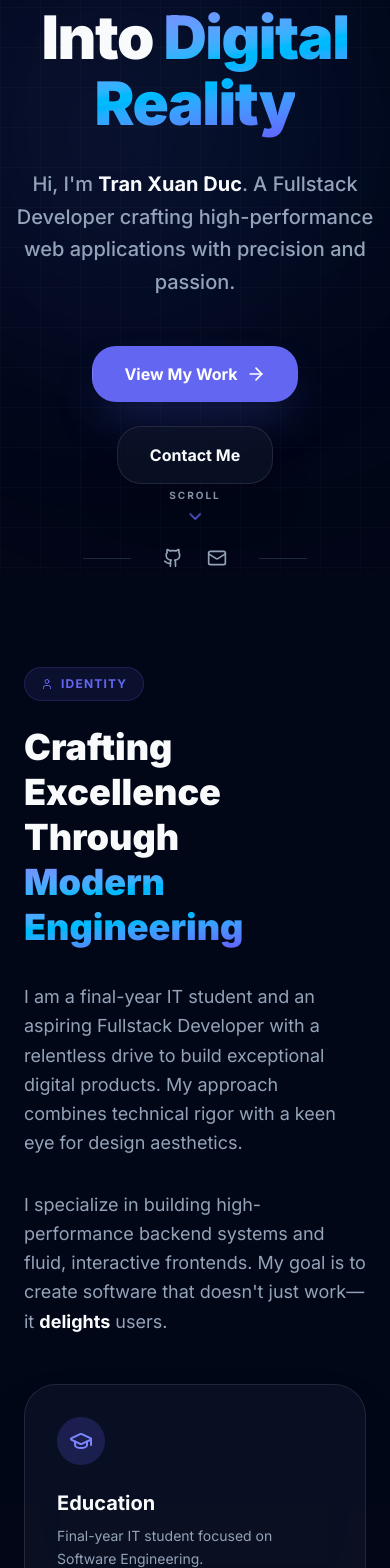
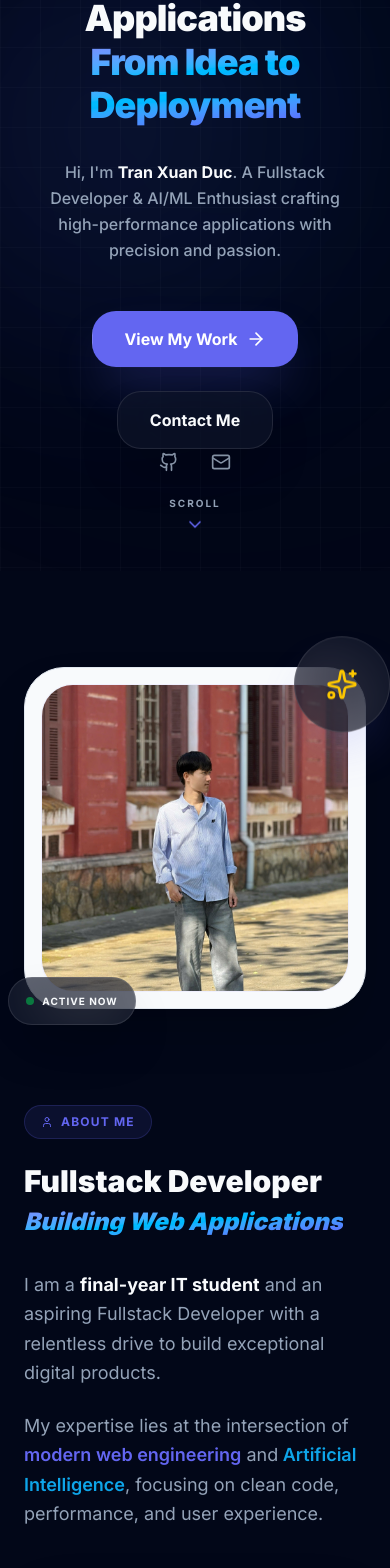
Before and after one commit to TranXuanDuc28/Portfolio, a Next.js app: page / in a window 390 px wide. Shown: the part 273-1841 px from the top of the page. Built offline with nearby package versions, Linux system fonts and the light colour scheme.

Commit message:
feat: UI/UX premium redesign, mobile responsive fixes & EmailJS setup

```diff
--- a/package.json
+++ b/package.json
@@ -9,6 +9,7 @@
     "lint": "eslint"
   },
   "dependencies": {
+    "@emailjs/browser": "^4.4.1",
     "clsx": "^2.1.1",
     "framer-motion": "^12.38.0",
     "lucide-react": "^1.11.0",
@@ -16,6 +17,7 @@
     "next-themes": "^0.4.6",
     "react": "19.2.4",
     "react-dom": "19.2.4",
+    "sonner": "^2.0.7",
     "tailwind-merge": "^3.5.0"
   },
   "devDependencies": {
--- a/src/app/layout.tsx
+++ b/src/app/layout.tsx
@@ -3,6 +3,7 @@ import { Inter } from "next/font/google";
 import "./globals.css";
 import { ThemeProvider } from "@/components/providers/ThemeProvider";
 import { Preloader } from "@/components/ui/Preloader";
+import { Toaster } from "sonner";
 
 const inter = Inter({
   subsets: ["latin"],
@@ -46,6 +47,7 @@ export default function RootLayout({
     <html lang="en" className="scroll-smooth" suppressHydrationWarning>
       <body className={`${inter.variable} font-sans bg-background text-foreground min-h-screen selection:bg-primary/30`}>
         <ThemeProvider attribute="data-theme" defaultTheme="dark" enableSystem>
+          <Toaster richColors position="top-right" />
           <Preloader />
           {children}
           <script
--- a/src/components/layout/Navbar.tsx
+++ b/src/components/layout/Navbar.tsx
@@ -34,9 +34,8 @@ export default function Navbar() {
 
   return (
     <nav
-      className={`fixed top-0 w-full z-50 transition-all duration-500 ${
-        scrolled ? "py-4" : "py-8"
-      }`}
+      className={`fixed top-0 w-full z-50 transition-all duration-500 ${scrolled ? "py-4" : "py-8"
+        }`}
     >
       <motion.div
         className="fixed top-0 left-0 right-0 h-1 bg-primary origin-left z-50"
@@ -46,7 +45,8 @@ export default function Navbar() {
         <motion.div
           initial={{ opacity: 0, x: -20 }}
           animate={{ opacity: 1, x: 0 }}
-          className="relative group cursor-pointer"
+          className="text-2xl font-black tracking-tighter flex items-center gap-1 group"
+          suppressHydrationWarning
         >
           <div className="absolute -inset-2 bg-gradient-to-r from-primary to-secondary rounded-xl blur-lg opacity-0 group-hover:opacity-50 transition duration-500" />
           <span className="relative text-2xl font-black tracking-tighter text-foreground">
@@ -68,20 +68,21 @@ export default function Navbar() {
         </div>
 
         <div className="hidden md:flex items-center gap-4">
-           <ThemeToggle />
-           <a
+          <ThemeToggle />
+          <a
             href="#contact"
             className="px-6 py-2.5 bg-foreground text-background rounded-xl text-sm font-bold hover:bg-primary hover:text-white transition-all flex items-center gap-2"
-           >
-              Let&apos;s Talk <ArrowUpRight className="w-4 h-4" />
-           </a>
+          >
+            Contact Me <ArrowUpRight className="w-4 h-4" />
+          </a>
         </div>
 
         {/* Mobile Menu Toggle */}
         <div className="md:hidden">
           <button
             onClick={() => setIsOpen(!isOpen)}
-            className="w-12 h-12 glass rounded-xl flex items-center justify-center transition-colors hover:bg-white/5"
+            suppressHydrationWarning
+            className="w-12 h-12 glass rounded-xl flex items-center justify-center transition-colors hover:bg-white/10"
           >
             {isOpen ? <X className="w-6 h-6" /> : <Menu className="w-6 h-6" />}
           </button>
--- a/src/components/sections/About.tsx
+++ b/src/components/sections/About.tsx
@@ -6,53 +6,51 @@ import { GraduationCap, Code2, Sparkles, User, Target, Zap } from "lucide-react"
 
 export default function About() {
   return (
-    <section id="about" className="section-padding bg-slate-900/5 dark:bg-slate-900/20">
+    <section id="about" className="section-padding bg-slate-900/5 dark:bg-slate-900/20 scroll-mt-32">
       <div className="max-w-7xl mx-auto">
-        <div className="flex flex-col lg:flex-row gap-20 items-center">
+        <div className="flex flex-col lg:flex-row gap-12 lg:gap-20 items-center">
           <motion.div
             initial={{ opacity: 0, x: -50 }}
             whileInView={{ opacity: 1, x: 0 }}
             viewport={{ once: true }}
             transition={{ duration: 0.8 }}
-            className="lg:w-1/2"
+            className="lg:w-1/2 order-2 lg:order-1"
           >
             <div className="inline-flex items-center gap-2 text-primary font-bold tracking-widest uppercase text-xs mb-6 px-4 py-2 bg-primary/10 rounded-full border border-primary/20">
               <User className="w-3 h-3" />
-              <span>Identity</span>
+              <span>About Me</span>
             </div>
 
-            <h2 className="text-4xl md:text-5xl font-black mb-8 leading-tight">
-              Crafting Excellence Through <br /> <span className="text-gradient">Modern Engineering</span>
+            <h2 className="text-3xl sm:text-4xl md:text-5xl font-black mb-8 leading-tight">
+              Fullstack Developer <br /> <span className="text-gradient text-2xl sm:text-3xl italic">Building Web Applications</span>
             </h2>
 
-            <div className="space-y-8 text-muted-foreground text-lg leading-relaxed">
+            <div className="space-y-6 text-muted-foreground text-lg leading-relaxed mb-10">
               <p>
-                I am a final-year IT student and an aspiring Fullstack Developer with a relentless
-                drive to build exceptional digital products. My approach combines technical
-                rigor with a keen eye for design aesthetics.
+                I am a <span className="text-foreground font-bold">final-year IT student</span> and an aspiring Fullstack Developer with a relentless
+                drive to build exceptional digital products.
               </p>
               <p>
-                I specialize in building high-performance backend systems and fluid,
-                interactive frontends. My goal is to create software that doesn&apos;t just
-                work—it <span className="text-foreground font-bold">delights</span> users.
+                My expertise lies at the intersection of <span className="text-primary font-semibold">modern web engineering</span> and
+                <span className="text-secondary font-semibold"> Artificial Intelligence</span>, focusing on clean code, performance, and user experience.
               </p>
             </div>
 
-            <div className="grid grid-cols-1 sm:grid-cols-2 gap-8 mt-12">
-              <div className="p-8 glass rounded-3xl hover:bg-white/5 transition-colors group">
-                <div className="w-12 h-12 rounded-2xl bg-indigo-500/20 text-indigo-400 flex items-center justify-center mb-6 group-hover:scale-110 transition-transform">
+            <div className="grid grid-cols-1 sm:grid-cols-2 gap-6 mt-8">
+              <div className="p-6 glass rounded-3xl hover:bg-white/5 transition-all duration-500 group border-white/5 hover:border-primary/20 hover:shadow-xl hover:shadow-primary/5">
+                <div className="w-12 h-12 rounded-2xl bg-primary/10 text-primary flex items-center justify-center mb-6 group-hover:scale-110 transition-transform">
                   <GraduationCap className="w-6 h-6" />
                 </div>
                 <h3 className="font-bold text-xl mb-2 text-foreground">Education</h3>
-                <p className="text-sm text-muted-foreground leading-relaxed">Final-year IT student focused on Software Engineering.</p>
+                <p className="text-sm text-muted-foreground leading-relaxed">Software Engineering student at <span className="text-foreground/80">Information Technology Major</span>.</p>
               </div>
 
-              <div className="p-8 glass rounded-3xl hover:bg-white/5 transition-colors group">
-                <div className="w-12 h-12 rounded-2xl bg-sky-500/20 text-sky-400 flex items-center justify-center mb-6 group-hover:scale-110 transition-transform">
+              <div className="p-6 glass rounded-3xl hover:bg-white/5 transition-all duration-500 group border-white/5 hover:border-secondary/20 hover:shadow-xl hover:shadow-secondary/5">
+                <div className="w-12 h-12 rounded-2xl bg-secondary/10 text-secondary flex items-center justify-center mb-6 group-hover:scale-110 transition-transform">
                   <Target className="w-6 h-6" />
                 </div>
                 <h3 className="font-bold text-xl mb-2 text-foreground">Mission</h3>
-                <p className="text-sm text-muted-foreground leading-relaxed">Delivering scalable, secure, and user-centric solutions.</p>
+                <p className="text-sm text-muted-foreground leading-relaxed">Continuously improving my skills and building user-focused applications.</p>
               </div>
             </div>
           </motion.div>
@@ -62,30 +60,34 @@ export default function About() {
             whileInView={{ opacity: 1, scale: 1 }}
             viewport={{ once: true }}
             transition={{ duration: 0.8 }}
-            className="lg:w-1/2 relative"
+            className="w-full lg:w-1/2 max-w-[450px] mx-auto lg:mx-0 relative order-1 lg:order-2 mb-12 lg:mb-0"
           >
-            <div className="relative z-10 aspect-square rounded-[3rem] bg-slate-50 dark:bg-indigo-500/10 border border-slate-200 dark:border-white/5 p-12 flex items-center justify-center overflow-hidden">
+            <div className="relative z-10 aspect-square rounded-[2.5rem] sm:rounded-[3.5rem] bg-slate-50 dark:bg-indigo-500/10 border border-slate-200 dark:border-white/5 p-4 sm:p-8 flex items-center justify-center overflow-hidden shadow-2xl">
               {/* Abstract visual background */}
               <div className="absolute inset-0 opacity-20 dark:bg-grid" />
-              <div className="absolute inset-0 bg-[radial-gradient(circle_at_center,_var(--tw-gradient-stops))] from-primary/10 via-transparent to-transparent" />
+              <div className="absolute inset-0 bg-[radial-gradient(circle_at_center,_var(--tw-gradient-stops))] from-primary/20 via-transparent to-transparent" />
 
-              <div className="w-full h-full border border-primary/10 dark:border-primary/20 rounded-[2.5rem] flex items-center justify-center relative group overflow-hidden bg-white dark:bg-slate-900">
+              <div className="w-full h-full border border-primary/10 dark:border-primary/20 rounded-[2rem] sm:rounded-[3rem] flex items-center justify-center relative group overflow-hidden bg-white dark:bg-slate-900 shadow-inner">
                 <div className="absolute inset-0 flex items-center justify-center animate-spin-slow opacity-30">
                   <div className="w-4/5 h-4/5 border border-dashed border-primary/30 rounded-full" />
                 </div>
 
-                <div className="relative w-full h-full p-4">
+                <div className="relative w-full h-full p-2">
                   <Image
                     src="/images/Duc.jpg"
                     alt="Tran Xuan Duc Avatar"
                     fill
-                    className="object-cover rounded-[2rem] group-hover:scale-110 transition-transform duration-700"
+                    sizes="(max-width: 768px) 100vw, (max-width: 1200px) 50vw, 33vw"
+                    className="object-cover rounded-[1.5rem] sm:rounded-[2.5rem] group-hover:scale-105 transition-transform duration-700"
+                    priority
                   />
 
-                  <div className="absolute inset-0 bg-gradient-to-t from-slate-950/80 via-transparent to-transparent opacity-0 group-hover:opacity-100 transition-opacity duration-500 flex flex-col justify-end p-8">
-                    <div className="flex items-center gap-3 text-white">
-                      <Zap className="w-5 h-5 text-primary animate-pulse" />
-                      <span className="font-black tracking-[0.2em] uppercase text-xs">Fullstack Developer</span>
+                  <div className="absolute inset-0 bg-gradient-to-t from-slate-950/90 via-transparent to-transparent opacity-0 group-hover:opacity-100 transition-all duration-500 flex flex-col justify-end p-8">
+                    <div className="flex items-center gap-3 text-white translate-y-4 group-hover:translate-y-0 transition-transform duration-500">
+                      <div className="p-2 bg-primary/20 rounded-lg backdrop-blur-md">
+                        <Zap className="w-5 h-5 text-primary animate-pulse" />
+                      </div>
+                      <span className="font-black tracking-[0.2em] uppercase text-[10px]">Fullstack Engineer</span>
                     </div>
                   </div>
                 </div>
@@ -93,12 +95,20 @@ export default function About() {
             </div>
 
             {/* Floating decorative elements */}
-            <div className="absolute -top-10 -right-10 w-32 h-32 glass rounded-full flex items-center justify-center animate-bounce delay-700 z-20 shadow-primary/20 shadow-xl">
-              <Sparkles className="w-10 h-10 text-yellow-400" />
+            <motion.div
+              animate={{ y: [0, -10, 0] }}
+              transition={{ duration: 4, repeat: Infinity, ease: "easeInOut" }}
+              className="absolute -top-6 -right-6 w-24 h-24 glass rounded-full flex items-center justify-center z-20 shadow-primary/20 shadow-xl border-primary/20"
+            >
+              <Sparkles className="w-8 h-8 text-yellow-400" />
+            </motion.div>
+
+            <div className="absolute -bottom-4 -left-4 w-32 h-12 glass rounded-2xl flex items-center justify-center z-20 shadow-xl border-white/10 px-4">
+              <div className="flex items-center gap-2">
+                <div className="w-2 h-2 rounded-full bg-green-500 animate-pulse" />
+                <span className="text-[10px] font-bold uppercase tracking-widest">Active Now</span>
+              </div>
             </div>
-            {/* <div className="absolute -bottom-10 -left-10 w-40 h-40 glass rounded-3xl flex items-center justify-center animate-pulse z-20 shadow-secondary/20 shadow-xl">
-              <Code2 className="w-12 h-12 text-sky-400" />
-            </div> */}
           </motion.div>
         </div>
       </div>
--- a/src/components/sections/Hero.tsx
+++ b/src/components/sections/Hero.tsx
@@ -6,7 +6,7 @@ import { Github } from "@/components/ui/Icons";
 
 export default function Hero() {
   return (
-    <section id="home" className="relative min-h-screen flex items-center justify-center overflow-hidden pt-20 bg-grid">
+    <section id="home" className="relative min-h-screen flex items-center justify-center overflow-hidden md:pt-10 bg-grid">
       {/* Dynamic Background Orbs */}
       <div className="absolute top-1/4 -left-20 w-96 h-96 bg-primary/20 rounded-full blur-[120px] animate-pulse pointer-events-none" />
       <div className="absolute bottom-1/4 -right-20 w-[500px] h-[500px] bg-secondary/10 rounded-full blur-[150px] animate-pulse delay-1000 pointer-events-none" />
@@ -30,13 +30,15 @@ export default function Hero() {
             Available for new opportunities
           </motion.div>
 
-          <h1 className="text-6xl md:text-8xl font-black tracking-tight mb-8 leading-[1.1]">
-            Transforming Ideas <br /> Into <span className="text-gradient">Digital Reality</span>
+          <h1 className="text-4xl sm:text-6xl md:text-7xl lg:text-8xl font-black tracking-tight mb-8 leading-[1.2] md:leading-[1.1]">
+            Developing Fullstack <br className="hidden sm:block" />
+            Web Applications <br />
+            <span className="text-gradient">From Idea to Deployment</span>
           </h1>
 
-          <h2 className="text-xl md:text-2xl font-medium text-muted-foreground mb-12 max-w-3xl mx-auto leading-relaxed">
-            Hi, I&apos;m <span className="text-foreground font-bold">Tran Xuan Duc</span>. A Fullstack Developer crafting
-            high-performance web applications with precision and passion.
+          <h2 className="text-base sm:text-lg md:text-xl lg:text-2xl font-medium text-muted-foreground mb-12 max-w-3xl mx-auto leading-relaxed px-4">
+            Hi, I&apos;m <span className="text-foreground font-bold">Tran Xuan Duc</span>. A Fullstack Developer & AI/ML Enthusiast crafting
+            high-performance applications with precision and passion.
           </h2>
 
           <div className="flex flex-col sm:flex-row items-center justify-center gap-6">
@@ -62,19 +64,11 @@ export default function Hero() {
             </motion.a>
           </div>
 
-          <motion.div
-            initial={{ opacity: 0 }}
-            animate={{ opacity: 1 }}
-            transition={{ delay: 1 }}
-            className="mt-16 flex items-center justify-center gap-8 text-muted-foreground"
-          >
-             <div className="h-[1px] w-12 bg-border" />
-             <div className="flex gap-6">
-                <a href="https://github.com/TranXuanDuc28" target="_blank" className="hover:text-primary transition-colors"><Github className="w-5 h-5" /></a>
-                <a href="mailto:xuanductran71@gmail.com" className="hover:text-primary transition-colors"><Mail className="w-5 h-5" /></a>
-             </div>
-             <div className="h-[1px] w-12 bg-border" />
-          </motion.div>
+          {/* Social Links - Desktop: Fixed side, Mobile: Hidden or moved */}
+          <div className="hidden lg:flex fixed left-12 bottom-0 flex-col items-center gap-6 after:content-[''] after:w-[1px] after:h-32 after:bg-border after:mt-4">
+            <a href="https://github.com/TranXuanDuc28" target="_blank" className="text-muted-foreground hover:text-primary transition-all hover:-translate-y-1"><Github className="w-5 h-5" /></a>
+            <a href="mailto:xuanductran71@gmail.com" className="text-muted-foreground hover:text-primary transition-all hover:-translate-y-1"><Mail className="w-5 h-5" /></a>
+          </div>
         </motion.div>
       </div>
 
@@ -82,8 +76,14 @@ export default function Hero() {
         initial={{ opacity: 0 }}
         animate={{ opacity: 1 }}
         transition={{ delay: 1.5, duration: 1 }}
-        className="absolute bottom-10 left-1/2 -translate-x-1/2"
+        className="absolute bottom-8 left-1/2 -translate-x-1/2 flex flex-col items-center gap-6"
       >
+        {/* Social Links for Mobile only */}
+        <div className="flex lg:hidden items-center gap-8">
+          <a href="https://github.com/TranXuanDuc28" target="_blank" className="text-muted-foreground hover:text-primary transition-colors"><Github className="w-5 h-5" /></a>
+          <a href="mailto:xuanductran71@gmail.com" className="text-muted-foreground hover:text-primary transition-colors"><Mail className="w-5 h-5" /></a>
+        </div>
+
         <div className="flex flex-col items-center gap-2">
           <span className="text-[10px] uppercase tracking-[0.2em] font-bold text-muted-foreground">Scroll</span>
           <ChevronDown className="w-5 h-5 text-primary animate-bounce" />
--- a/src/components/sections/Skills.tsx
+++ b/src/components/sections/Skills.tsx
@@ -5,38 +5,38 @@ import { Layout, Server, Database, Settings, Terminal, Cpu, Globe, Shield } from
 
 const skillCategories = [
   {
+    title: "AI & Machine Learning",
+    icon: <Cpu className="w-8 h-8" />,
+    skills: ["LangChain", "PyTorch", "Mediapipe", "RAG", "Computer Vision"],
+    color: "from-orange-500 to-red-400",
+    shadow: "shadow-orange-500/20",
+  },
+  {
     title: "Frontend",
     icon: <Layout className="w-8 h-8" />,
-    skills: ["React", "Next.js", "Tailwind CSS", "Redux", "TypeScript"],
+    skills: ["React 19", "Next.js", "Tailwind 4", "Redux", "TypeScript"],
     color: "from-blue-500 to-cyan-400",
     shadow: "shadow-blue-500/20",
   },
   {
     title: "Backend",
     icon: <Server className="w-8 h-8" />,
-    skills: ["Node.js", "Express", "NestJS", "Socket.io", "Python"],
+    skills: ["Node.js", "NestJS", "Python", "Socket.io", "Cloudinary"],
     color: "from-emerald-500 to-teal-400",
     shadow: "shadow-emerald-500/20",
   },
   {
-    title: "Database",
+    title: "Database & Others",
     icon: <Database className="w-8 h-8" />,
-    skills: ["MySQL", "Firebase", "PostgreSQL", "MongoDB", "Redis"],
+    skills: ["MySQL", "FAISS", "PostgreSQL", "Redis"],
     color: "from-purple-500 to-pink-400",
     shadow: "shadow-purple-500/20",
-  },
-  {
-    title: "DevOps & Tools",
-    icon: <Settings className="w-8 h-8" />,
-    skills: ["Docker", "Git", "Postman", "Vercel", "AWS"],
-    color: "from-orange-500 to-yellow-400",
-    shadow: "shadow-orange-500/20",
   },
 ];
 
 export default function Skills() {
   return (
-    <section id="skills" className="section-padding relative overflow-hidden">
+    <section id="skills" className="section-padding relative overflow-hidden scroll-mt-32">
       {/* Background decoration */}
       <div className="absolute top-1/2 left-1/2 -translate-x-1/2 -translate-y-1/2 w-[800px] h-[800px] bg-primary/5 rounded-full blur-[120px] pointer-events-none" />
 
@@ -46,7 +46,7 @@ export default function Skills() {
             initial={{ opacity: 0, y: 20 }}
             whileInView={{ opacity: 1, y: 0 }}
             viewport={{ once: true }}
-            className="text-4xl md:text-5xl font-black mb-6"
+            className="text-3xl sm:text-4xl md:text-5xl font-black mb-6"
           >
             Technical <span className="text-gradient">Ecosystem</span>
           </motion.h2>
@@ -72,13 +72,13 @@ export default function Skills() {
               whileHover={{ y: -10 }}
               className={`p-10 glass rounded-[2.5rem] hover:shadow-2xl ${category.shadow} transition-all duration-500 group`}
             >
-              <div className={`w-16 h-16 rounded-2xl bg-gradient-to-br ${category.color} flex items-center justify-center mb-8 text-white shadow-lg shadow-black/20 group-hover:scale-110 transition-transform duration-500`}>
+              <div className={`w-16 h-16 rounded-2xl bg-gradient-to-br ${category.color} flex items-center justify-center mb-8 text-white shadow-lg shadow-black/20 group-hover:scale-110 transition-transform duration-500 mx-auto`}>
                 {category.icon}
               </div>
 
-              <h3 className="text-2xl font-bold mb-8">{category.title}</h3>
+              <h3 className="text-2xl font-bold mb-8 text-center">{category.title}</h3>
 
-              <div className="flex flex-wrap gap-2">
+              <div className="flex flex-wrap gap-2 justify-center">
                 {category.skills.map((skill) => (
                   <span
                     key={skill}
```
Also changed, not shown: src/components/sections/Contact.tsx (+58 -14 lines), src/components/sections/Projects.tsx (+14 -14 lines), 2 other files (tests, documents, lock files or other folders).
